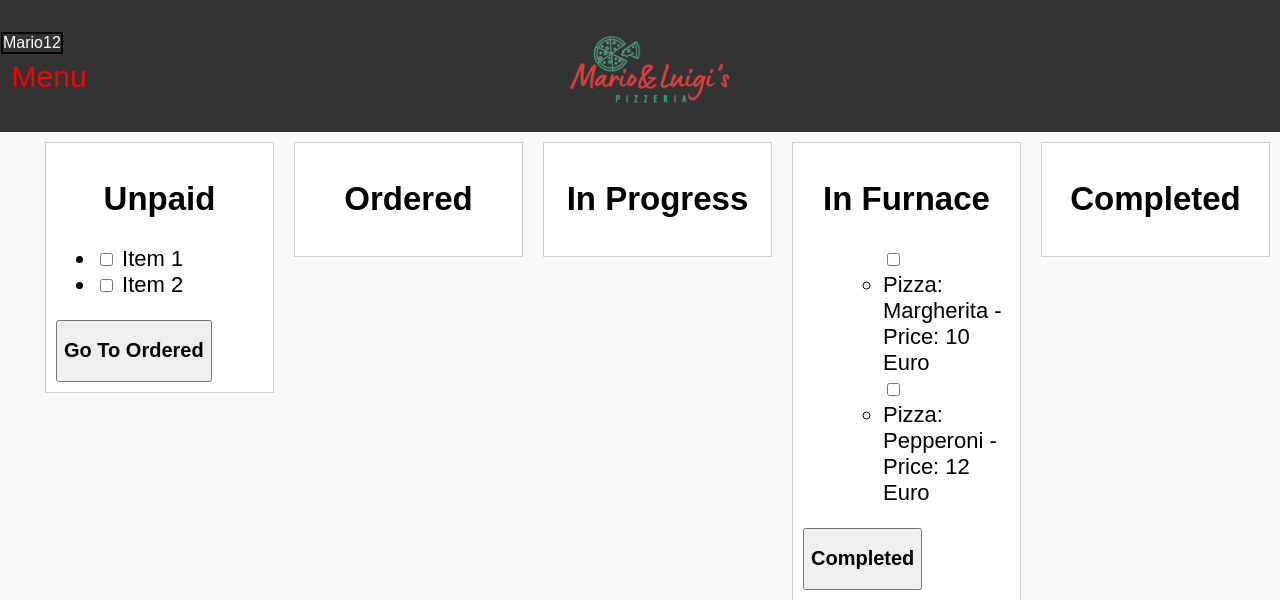
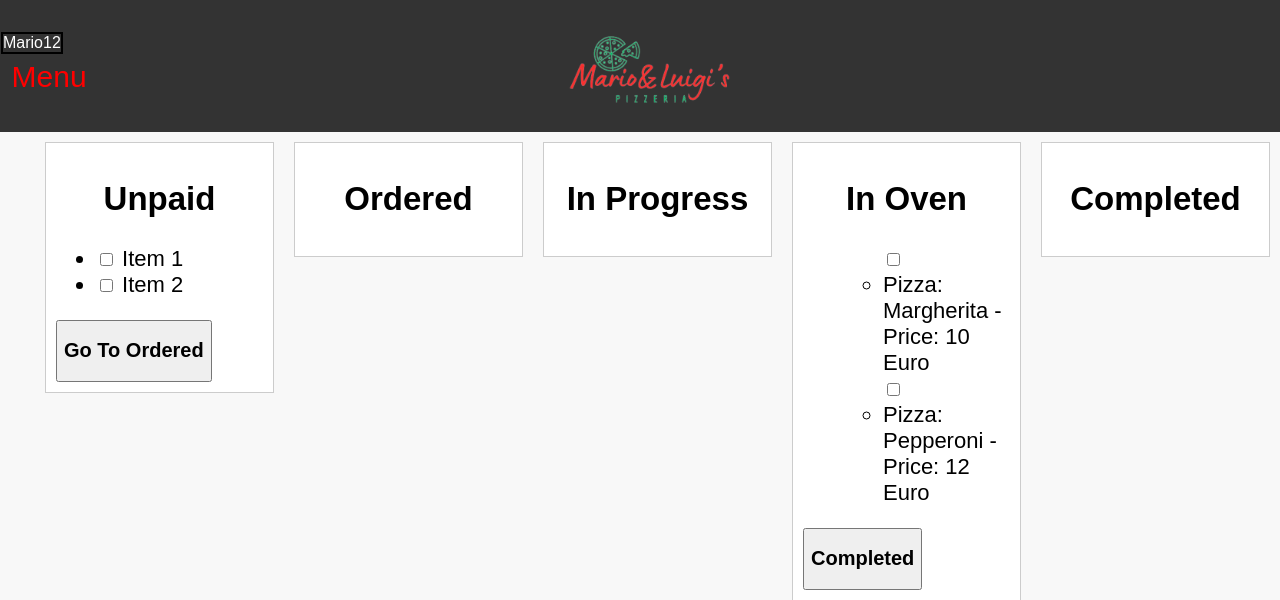
Before and after one commit to NikolaDakov/Group_Project_CB_16_NDPL, a Flask app: page /marioPage in a window 1280 px wide. Shown: the top 600 px of the page. Run offline with Flask 3, Linux system fonts and the light colour scheme.

Commit message:
commit -m "Addding mario table again"

```diff
--- a/templates/marioPage.html
+++ b/templates/marioPage.html
@@ -27,6 +27,9 @@
     <div class="table">
         <h2><center>Ordered</center></h2>
         <ul class="order-list" id="ordered-list">
+            {% for order in orders %}
+                Pizza: {{ order.Name }} - Price: {{ order.Price }} Euro
+                {% endfor %}
             <!-- List items will be dynamically added here -->
         </ul>
     </div>
@@ -39,7 +42,7 @@
     </div>
 
     <div class="table">
-        <h2><center>In Furnace</center></h2>
+        <h2><center>In Oven</center></h2>
         <ul class="order-list" id="in-furnace-list">
             <p class="order-list" id="in-progress-list">
                 <ul class="order-item">
```
